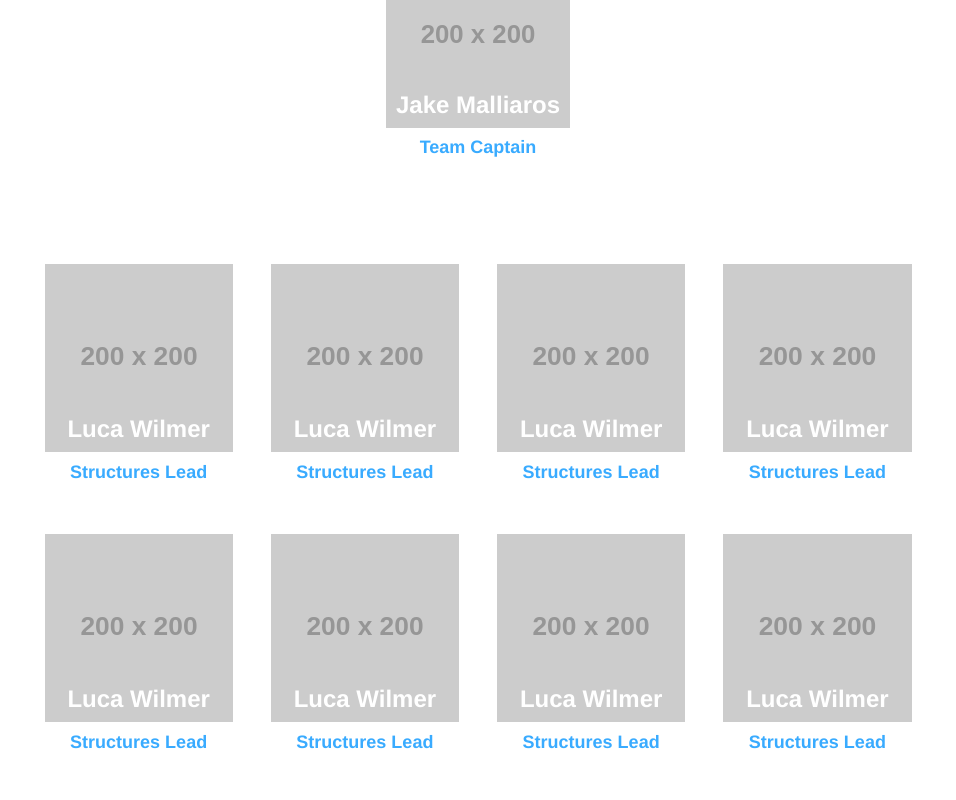
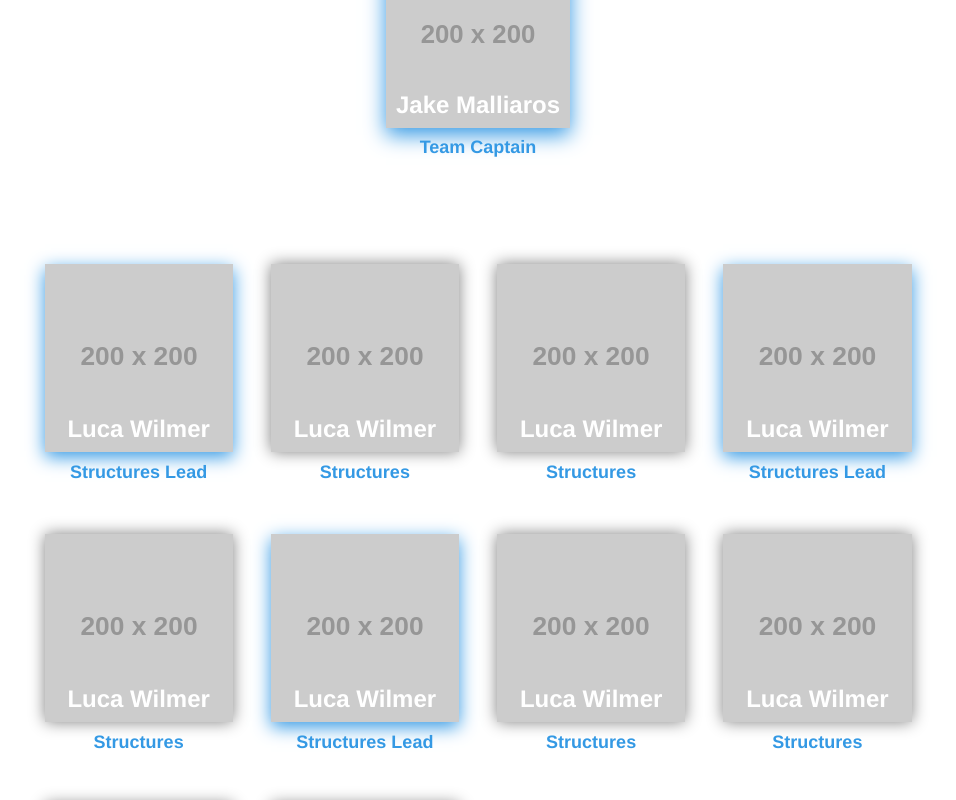
Before and after one commit to hsami10/Waterloop_website, a React app: page / in a window 1280 px wide. Shown: the part 760-1560 px from the top of the page, without its empty margins (162-1118 px from the left). Built offline with nearby package versions, Linux system fonts and the light colour scheme.

Commit message:
Give leads a blue box shadow

```diff
--- a/app/bin/css/_team.scss
+++ b/app/bin/css/_team.scss
@@ -4,6 +4,8 @@
     background-size: cover;
     background-position: center;
 }
+
+$memberTitleCol: #3499e4;
 
 #teamBackground {
     @extend %teamBackgrndProps;
@@ -33,6 +35,10 @@
     margin-left: auto;
     margin-right: auto;
     top: -130px;
+
+    img {
+        box-shadow: 0 7px 20px $memberTitleCol;
+    }
 }
 
 #membersWrapper {
@@ -49,19 +55,29 @@
     text-align: center;
     height: 250px;
 
+    img {
+        box-shadow: 0 0 15px grey;
+    }
+
     .caption { //the div that holds the caption and subcaption (h3/h4 tags)
         position: relative;
         top: -65px;
-    }
 
-    h3 {
+        h3 {
         color: white;
         font-weight: 700;
         margin-bottom: 20px;
-    }
+        }
 
-    h4 {
-        color: #39abff;
-        font-weight: bold;
+        h4 {
+            color: $memberTitleCol;
+            font-weight: bold;
+        }
     }
 }
+
+.leads {
+    img {
+        box-shadow: 0 5px 17px $memberTitleCol;
+    }
+}
--- a/app/bin/css/styles.css
+++ b/app/bin/css/styles.css
@@ -91,6 +91,8 @@ you see classes below that have not been explicitly defined in the modules*/
   margin-left: auto;
   margin-right: auto;
   top: -130px; }
+  #captainJake img {
+    box-shadow: 0 7px 20px #3499e4; }
 
 #membersWrapper {
   background: white;
@@ -104,16 +106,21 @@ you see classes below that have not been explicitly defined in the modules*/
   border: none;
   text-align: center;
   height: 250px; }
+  .thumbnail img {
+    box-shadow: 0 0 15px grey; }
   .thumbnail .caption {
     position: relative;
     top: -65px; }
-  .thumbnail h3 {
-    color: white;
-    font-weight: 700;
-    margin-bottom: 20px; }
-  .thumbnail h4 {
-    color: #39abff;
-    font-weight: bold; }
+    .thumbnail .caption h3 {
+      color: white;
+      font-weight: 700;
+      margin-bottom: 20px; }
+    .thumbnail .caption h4 {
+      color: #3499e4;
+      font-weight: bold; }
+
+.leads img {
+  box-shadow: 0 5px 17px #3499e4; }
 
 #g1Backgrnd, #g2Backgrnd, #gXBackgrnd {
   height: 740px;
--- a/app/src/components/Team.jsx
+++ b/app/src/components/Team.jsx
@@ -23,7 +23,12 @@ let members = [
     },
     {
         name: "Luca Wilmer",
-        title: "Structures Lead",
+        title: "Structures ",
+        image: placeholder
+    },
+    {
+        name: "Luca Wilmer",
+        title: "Structures",
         image: placeholder
     },
     {
@@ -33,7 +38,7 @@ let members = [
     },
     {
         name: "Luca Wilmer",
-        title: "Structures Lead",
+        title: "Structures",
         image: placeholder
     },
     {
@@ -43,27 +48,22 @@ let members = [
     },
     {
         name: "Luca Wilmer",
-        title: "Structures Lead",
+        title: "Structures",
         image: placeholder
     },
     {
         name: "Luca Wilmer",
-        title: "Structures Lead",
+        title: "Structures",
         image: placeholder
     },
     {
         name: "Luca Wilmer",
-        title: "Structures Lead",
+        title: "Structures",
         image: placeholder
     },
     {
         name: "Luca Wilmer",
-        title: "Structures Lead",
-        image: placeholder
-    },
-    {
-        name: "Luca Wilmer",
-        title: "Structures Lead",
+        title: "Structures",
         image: placeholder
     },
 ];
```
